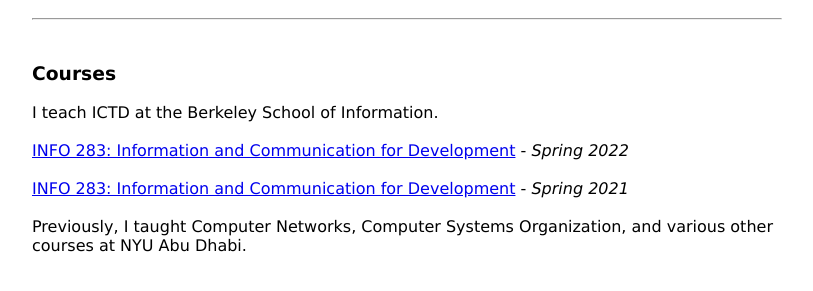
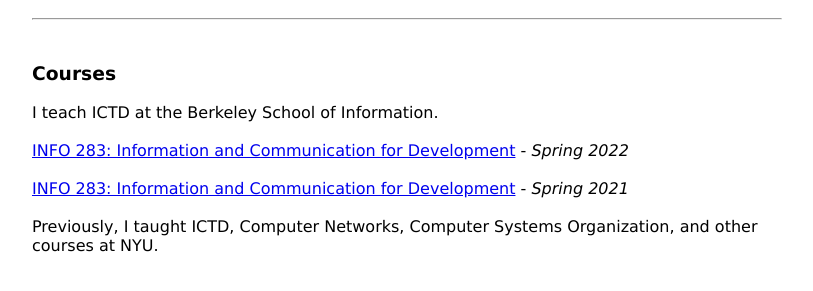
Before and after one commit to dr-jchen/www, a plain HTML site: page teaching.html in a window 1280 px wide. Shown: the part 63-354 px from the top of the page, without its empty margins (233-1046 px from the left). Drawn offline with Linux system fonts and the light colour scheme.

Commit message:
Update teaching.html

```diff
--- a/teaching.html
+++ b/teaching.html
@@ -51,7 +51,7 @@ I teach ICTD at the Berkeley School of Information.<br>
 <a href="https://www.ischool.berkeley.edu/courses/info/283">INFO 283: Information and Communication for Development</a> - <i>Spring 2021</i><br>
 <br>
 
-Previously, I taught Computer Networks, Computer Systems Organization, and various other courses at NYU Abu Dhabi.<br>
+Previously, I taught ICTD, Computer Networks, Computer Systems Organization, and other courses at NYU.<br>
 <br>
 
 </td>
```
